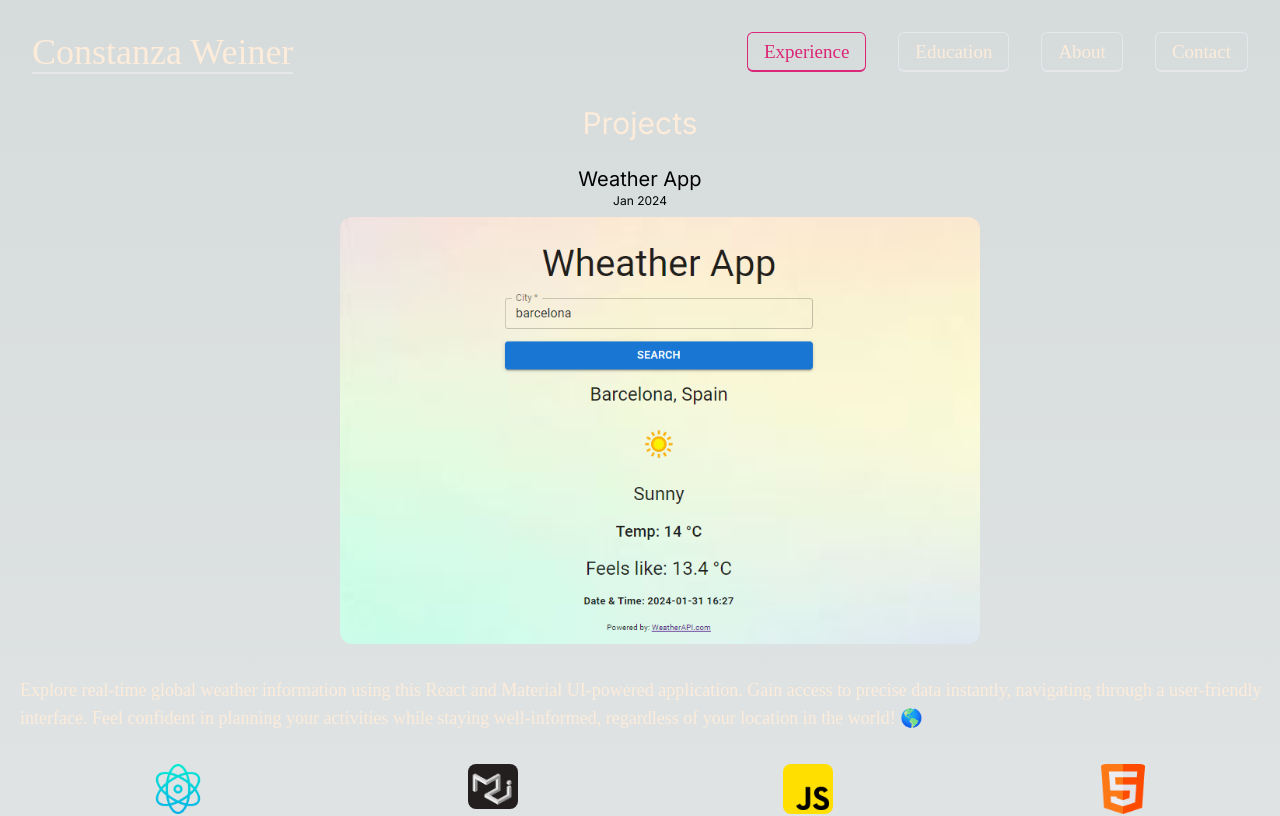
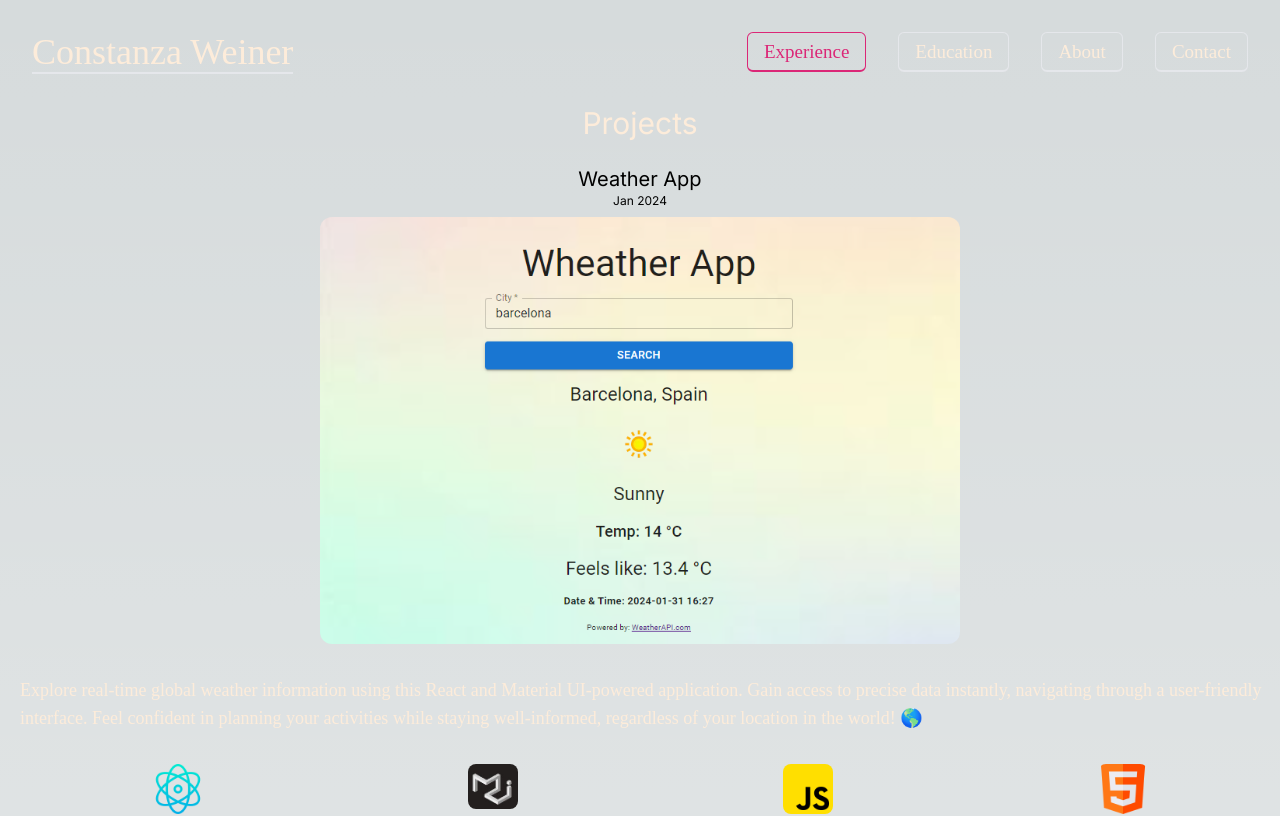
Before and after one commit to Constanzamw/Portfolio, a Next.js app: page /experience in a window 1280 px wide. Shown: the top 816 px of the page. Built offline with nearby package versions, Linux system fonts and the light colour scheme.

Commit message:
responive issues

```diff
--- a/src/app/experience/page.jsx
+++ b/src/app/experience/page.jsx
@@ -18,7 +18,7 @@ export default function Experience() {
           <img
             src="/wapp.png"
             alt="Weather App"
-            className="w-full ml-[20px] mr-[20px] rounded-xl "
+            className="w-1/8   lg:w-full  rounded-xl  "
           />
         </div>
         <p className="text-artistfont ml-[20px] sm:mr-4 text-sm xl:text-lg font-rocksalt mb-8 ">
```
